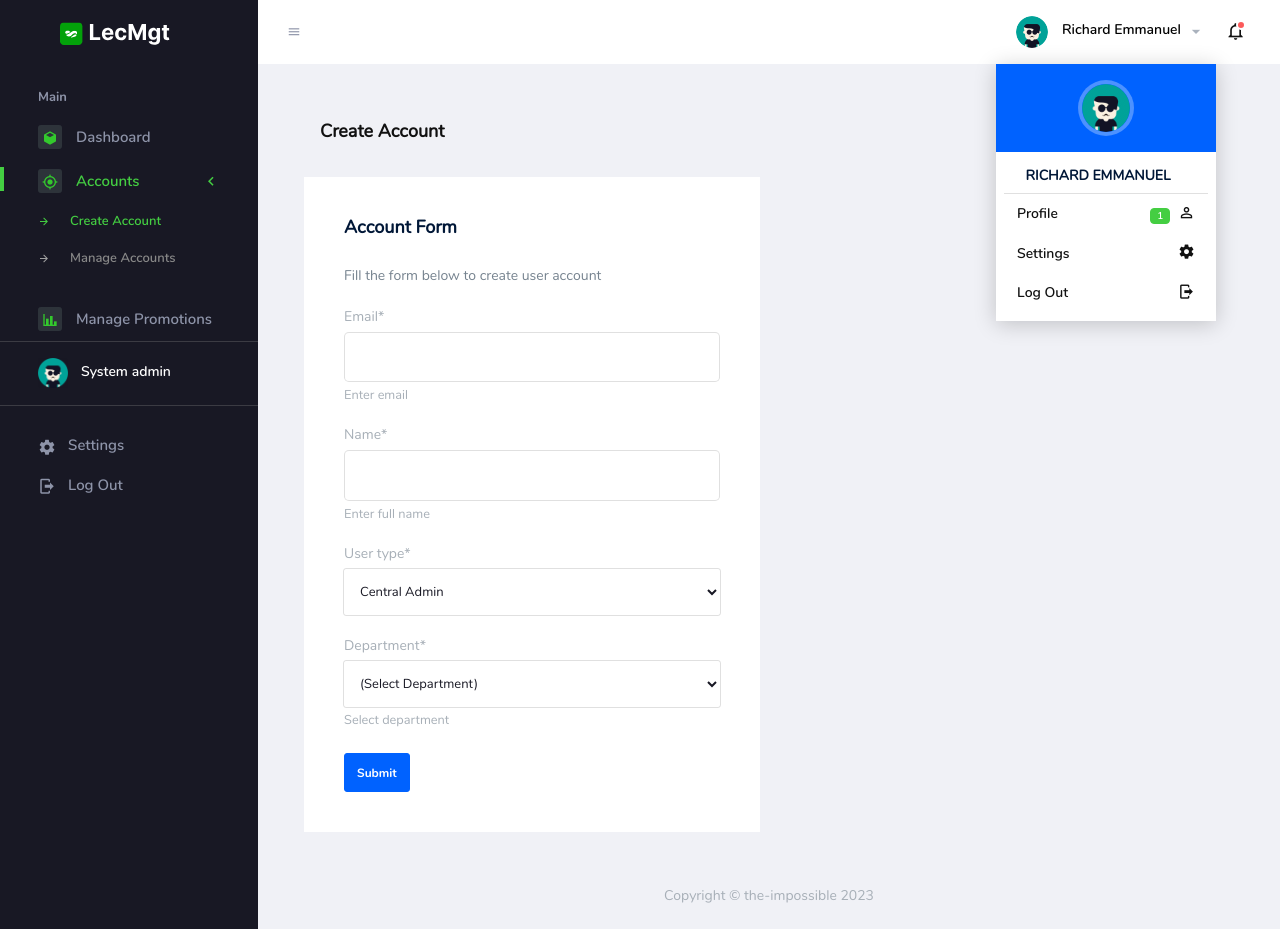
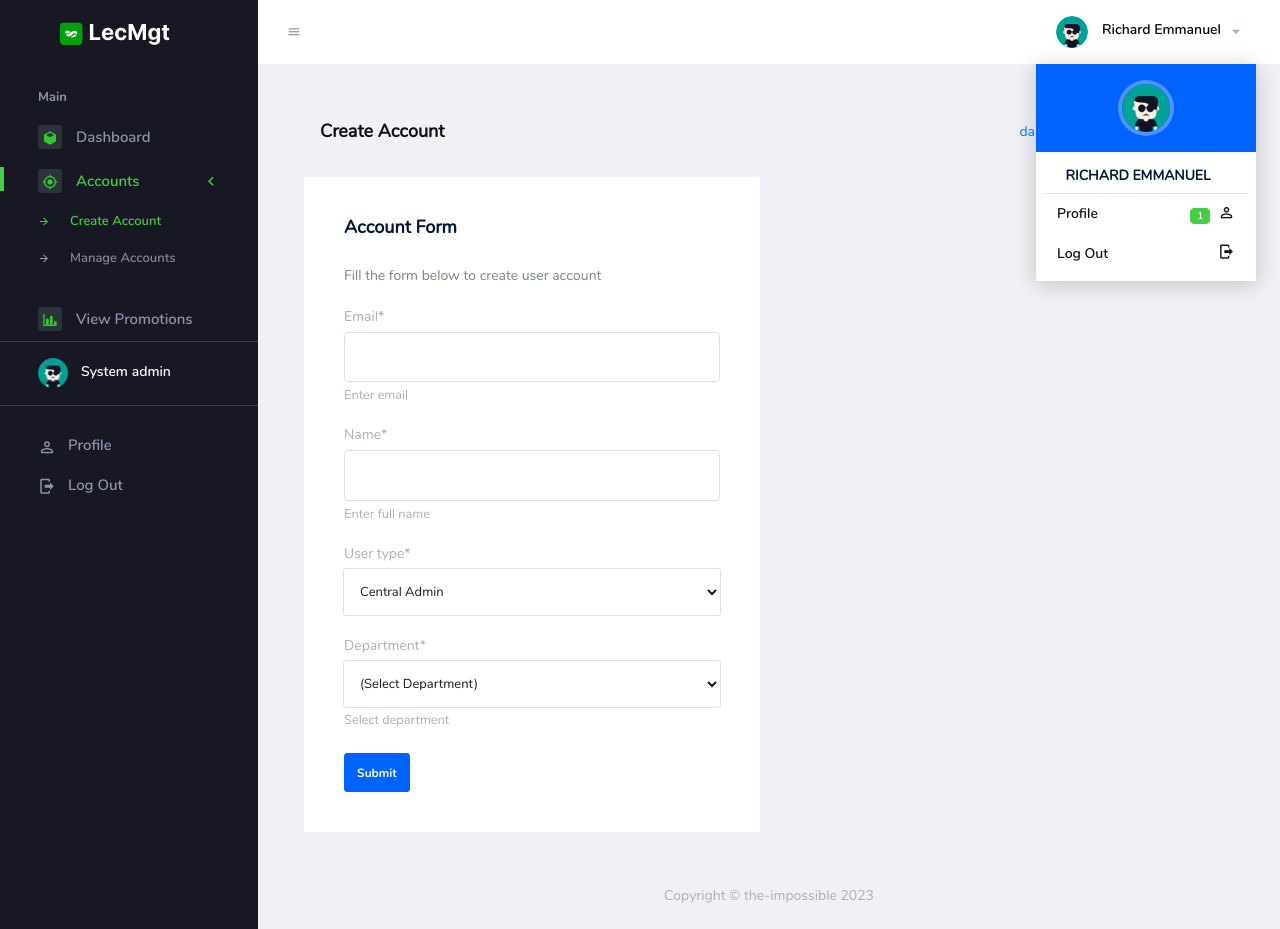
Before and after one commit to the-impossible/lecMgt, a Django app: page /auth/create_account in a window 1280 px wide, after a click that opens the changed part. Run offline with Django 4.2, Linux system fonts and the light colour scheme; a user stored in the database is signed in; data comes from the database, SQL or seed files in the repository; both versions use the stored data as it was after the commit; some libraries are stand-ins or nearby versions.

Commit message:
yet to fix creating lecturer profile with account

```diff
--- a/Templates/backend/auth/promotion/manage_promotion.html
+++ b/Templates/backend/auth/promotion/manage_promotion.html
@@ -26,7 +26,7 @@
               <nav aria-label="breadcrumb">
                 <ol class="breadcrumb">
                   <li class="breadcrumb-item"><a href="{% url 'auth:dashboard' %}">dashboard</a></li>
-                  {% if request.user.is_dept or request.user.is_central or request.user.is_dean or request.user.is_hod %}
+                  {% if request.user.is_dept or request.user.is_central or request.user.is_dean or request.user.is_staff or request.user.is_hod %}
                   {% else %}
                   <li class="breadcrumb-item"><a href="{% url 'auth:apply_promotion' %}">apply promotion</a></li>
 
@@ -40,10 +40,11 @@
               <div class="col-lg-12 grid-margin stretch-card">
                 <div class="card">
                   <div class="card-body">
-                    <h4 class="card-title">My Promotion Application</h4>
                     {% if request.user.is_dept or request.user.is_central or request.user.is_dean or request.user.is_hod %}
+                    <h4 class="card-title">Applications for your review and approval</h4>
                     <p class="card-description"> The record below contains Lecturer applying for promotion</p>
                     {% else %}
+                    <h4 class="card-title">My Promotion Application</h4>
                     <p class="card-description"> The record below contains your applied promotion</p>
                     {% endif %}
                     <table class="table table-striped table-hover">
--- a/Templates/frontend/index.html
+++ b/Templates/frontend/index.html
@@ -18,9 +18,8 @@
     <div class="row">
       <div class="col-lg-12 text-center zindex-1">
         <h1 class="mb-3">Take Control of your<br>
-          Project and Team</h1>
-        <p class="mb-4">Duis aute irure dolor in reprehenderit in voluptate velit esse cillum<br>
-          dolore eu fugiat nulla pariatur.</p>
+          Lecturers</h1>
+        <p class="mb-4">Completely and effortlessly manage your Lecturer (promtion, leave and notice).</p>
         <a href="{% url 'auth:login' %}" class="btn btn-secondary btn-lg">Get Started</a>
         <!-- banner image -->
         <img class="img-fluid w-100 banner-image" src="{% static 'basic/images/hero-area/banner-img.png' %}" alt="banner-img">
--- a/Templates/partials/auth_nav.html
+++ b/Templates/partials/auth_nav.html
@@ -35,10 +35,6 @@
                   <i class="mdi mdi-account-outline ml-1"></i>
                 </span>
               </a>
-              <a class="dropdown-item py-1 d-flex align-items-center justify-content-between" href="javascript:void(0)">
-                <span>Settings</span>
-                <i class="mdi mdi-settings"></i>
-              </a>
               <a class="dropdown-item py-1 d-flex align-items-center justify-content-between" data-toggle="modal" data-target="#basicModal">
                 <span>Log Out</span>
                 <i class="mdi mdi-logout ml-1"></i>
@@ -47,53 +43,7 @@
           </div>
         </li>
 
-        <li class="nav-item dropdown">
-          <a class="nav-link count-indicator dropdown-toggle" id="notificationDropdown" href="#" data-toggle="dropdown">
-            <i class="mdi mdi-bell-outline"></i>
-            <span class="count-symbol bg-danger"></span>
-          </a>
-          <div class="dropdown-menu dropdown-menu-right navbar-dropdown preview-list" aria-labelledby="notificationDropdown">
-            <h6 class="p-3 mb-0 bg-primary text-white py-4">Notifications</h6>
-            <div class="dropdown-divider"></div>
-            <a class="dropdown-item preview-item">
-              <div class="preview-thumbnail">
-                <div class="preview-icon bg-success">
-                  <i class="mdi mdi-calendar"></i>
-                </div>
-              </div>
-              <div class="preview-item-content d-flex align-items-start flex-column justify-content-center">
-                <h6 class="preview-subject font-weight-normal mb-1">Event today</h6>
-                <p class="text-gray ellipsis mb-0"> Just a reminder that you have an event today </p>
-              </div>
-            </a>
-            <div class="dropdown-divider"></div>
-            <a class="dropdown-item preview-item">
-              <div class="preview-thumbnail">
-                <div class="preview-icon bg-warning">
-                  <i class="mdi mdi-settings"></i>
-                </div>
-              </div>
-              <div class="preview-item-content d-flex align-items-start flex-column justify-content-center">
-                <h6 class="preview-subject font-weight-normal mb-1">Settings</h6>
-                <p class="text-gray ellipsis mb-0"> Update dashboard </p>
-              </div>
-            </a>
-            <div class="dropdown-divider"></div>
-            <a class="dropdown-item preview-item">
-              <div class="preview-thumbnail">
-                <div class="preview-icon bg-info">
-                  <i class="mdi mdi-link-variant"></i>
-                </div>
-              </div>
-              <div class="preview-item-content d-flex align-items-start flex-column justify-content-center">
-                <h6 class="preview-subject font-weight-normal mb-1">Launch Admin</h6>
-                <p class="text-gray ellipsis mb-0"> New admin wow! </p>
-              </div>
-            </a>
-            <div class="dropdown-divider"></div>
-            <h6 class="p-3 mb-0 text-center">See all notifications</h6>
-          </div>
-        </li>
+
       </ul>
 
       <button class="navbar-toggler navbar-toggler-right d-lg-none align-self-center" type="button" data-toggle="offcanvas">
--- a/Templates/partials/auth_sidebar.html
+++ b/Templates/partials/auth_sidebar.html
@@ -26,9 +26,9 @@
     </li>
 
     <li class="nav-item">
-      <a class="nav-link" href="pages/icons/mdi.html">
+      <a class="nav-link" href="{% url 'auth:manage_promotion' %}">
         <span class="icon-bg"><i class="mdi mdi-chart-bar menu-icon"></i></span>
-        <span class="menu-title">Manage Promotions</span>
+        <span class="menu-title">View Promotions</span>
       </a>
     </li>
 
@@ -149,8 +149,8 @@
     </li>
     <li class="nav-item sidebar-user-actions">
       <div class="sidebar-user-menu">
-        <a href="#" class="nav-link"><i class="mdi mdi-settings menu-icon"></i>
-          <span class="menu-title">Settings</span>
+        <a href="#" class="nav-link"><i class="mdi mdi-account-outline menu-icon"></i>
+          <span class="menu-title">Profile</span>
         </a>
       </div>
     </li>
--- a/lecMgt_auth/models.py
+++ b/lecMgt_auth/models.py
@@ -2,6 +2,7 @@ from django.db import models
 from django.contrib.auth.models import BaseUserManager, AbstractBaseUser, PermissionsMixin
 from django.shortcuts import reverse
 import uuid
+from django.utils import timezone
 
 # Create your models here.
 
@@ -183,7 +184,8 @@ class LecturerProfile(models.Model):
     position = models.ForeignKey(
         'Positions', on_delete=models.CASCADE, blank=True, null=True)
     grade_point = models.IntegerField(default=8)
-    employment_date = models.DateField()
+    employment_date = models.DateField(
+        default=timezone.now, null=True, blank=True)
 
     def __str__(self):
         return f"{self.user_id.name} profile"
--- a/lecMgt_auth/views.py
+++ b/lecMgt_auth/views.py
@@ -84,6 +84,8 @@ class CreateAccountPageView(LoginRequiredMixin, SuccessMessageMixin, CreateView)
             form.instance.is_dept = True
         elif user_type == "5":
             form.instance.is_staff = True
+        elif user_type == "6":
+            LecturerProfile.objects.create(user_id=form.instance.user_id)
 
         form = super().form_valid(form)
 
@@ -367,6 +369,9 @@ class ManagePromotions(LoginRequiredMixin, ListView):
         if self.request.user.is_central:
             return Promotion.objects.filter(central_approval=False).order_by('-date_applied')
 
+        if self.request.user.is_staff:
+            return Promotion.objects.all().order_by('-date_applied')
+
         user = User.objects.get(email=self.request.user)
         profile = LecturerProfile.objects.get(user_id=user.user_id)
         return Promotion.objects.filter(lecturer=profile).order_by('-date_applied')
```
Also changed, not shown: db.sqlite3, lecMgt_auth/migrations/0012_alter_lecturerprofile_employment_date.py (added).
